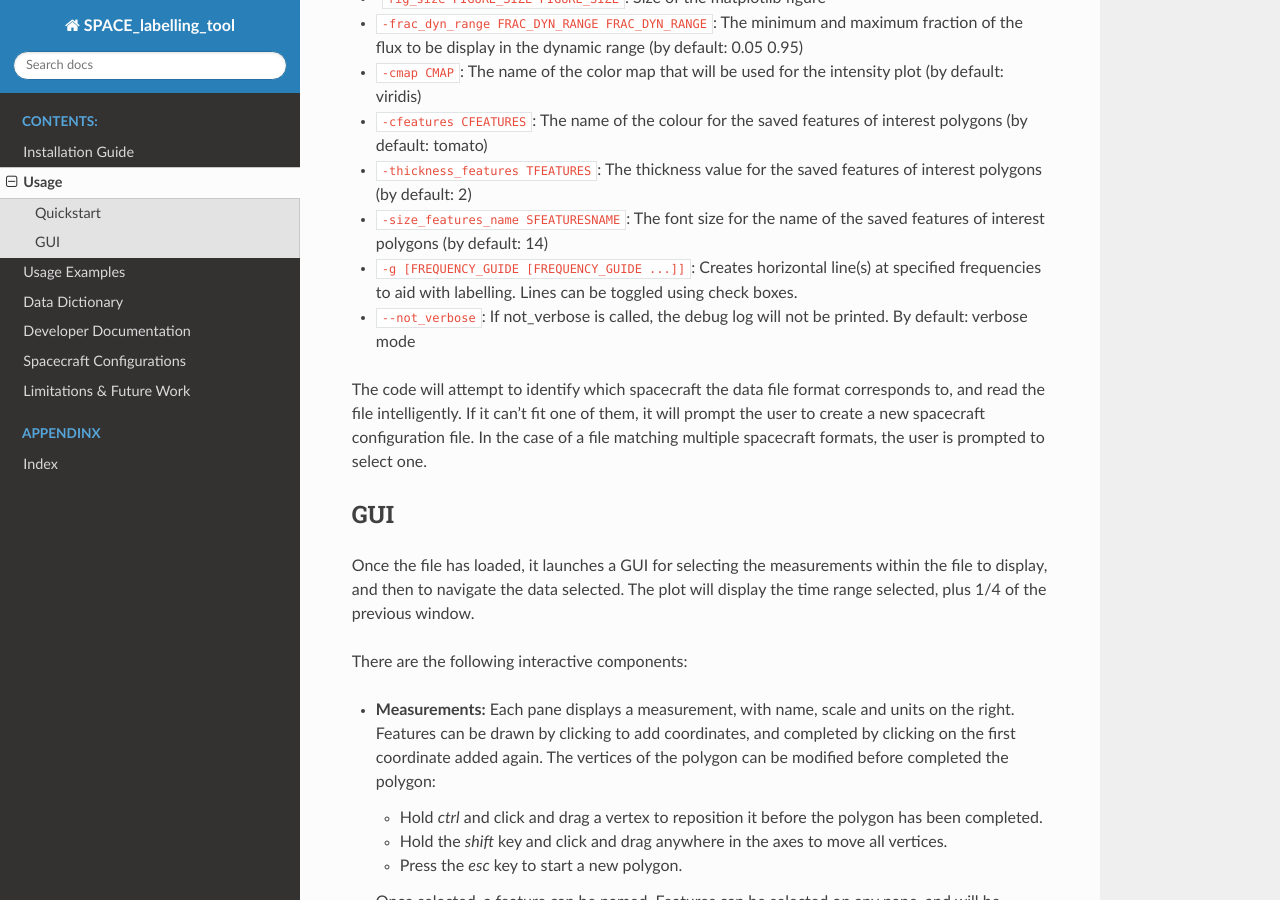
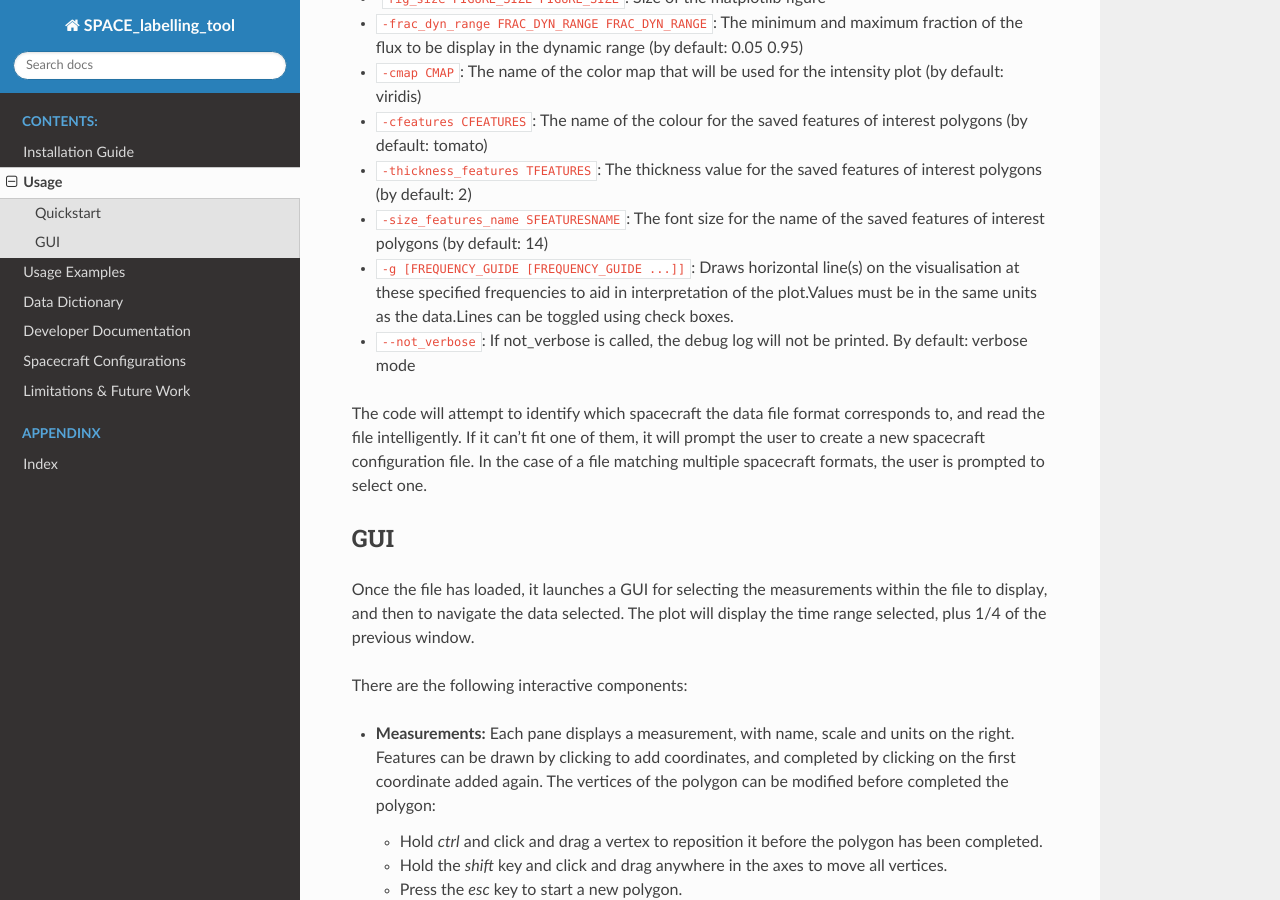
Before and after one commit to CorentinLouis/SPACE_labelling_tool, a Sphinx documentation site: the page built from docs/source/quickstart.md, in a window 1280 px wide and 900 px high, scrolled down 807 px. Built offline with Sphinx 7.4.7 and the Read the Docs theme 2.0.0, drawn with Linux system fonts in a browser that asks for light colours.

Commit message:
Updating documentation

```diff
--- a/docs/source/quickstart.md
+++ b/docs/source/quickstart.md
@@ -28,7 +28,7 @@ spacelabel [-h] [-s SPACECRAFT] FILE DATE DATE
 * `-cfeatures CFEATURES`: The name of the colour for the saved features of interest polygons (by default: tomato)
 * `-thickness_features TFEATURES`: The thickness value for the saved features of interest polygons (by default: 2)
 * `-size_features_name SFEATURESNAME`: The font size for the name of the saved features of interest polygons (by default: 14)
-* `-g [FREQUENCY_GUIDE [FREQUENCY_GUIDE ...]]`: Creates horizontal line(s) at specified frequencies to aid with labelling. Lines can be toggled using check boxes.
+* `-g [FREQUENCY_GUIDE [FREQUENCY_GUIDE ...]]`: Draws horizontal line(s) on the visualisation at these specified frequencies to aid in interpretation of the plot.Values must be in the same units as the data.Lines can be toggled using check boxes.
 * `--not_verbose`: If not_verbose is called, the debug log will not be printed. By default: verbose mode
 
 
```
Also changed, not shown: README.md (+1 -1 lines).
